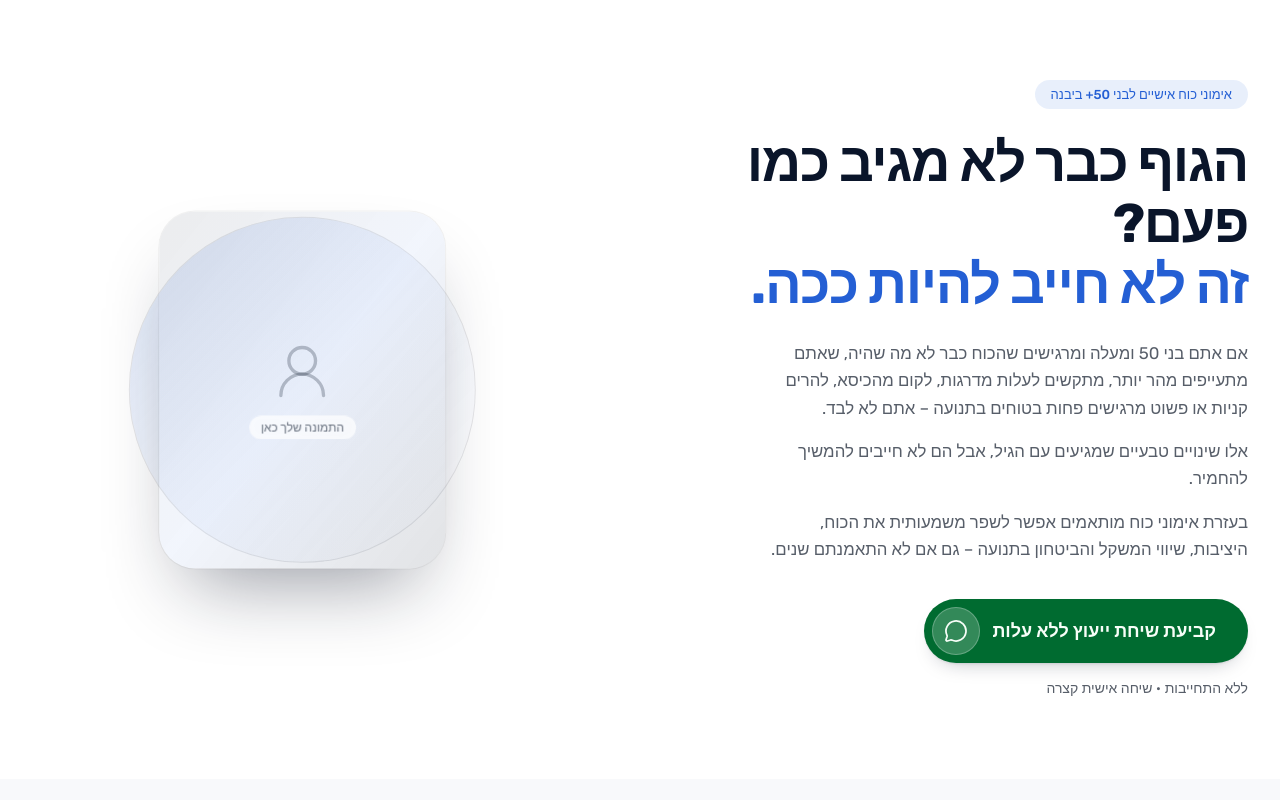
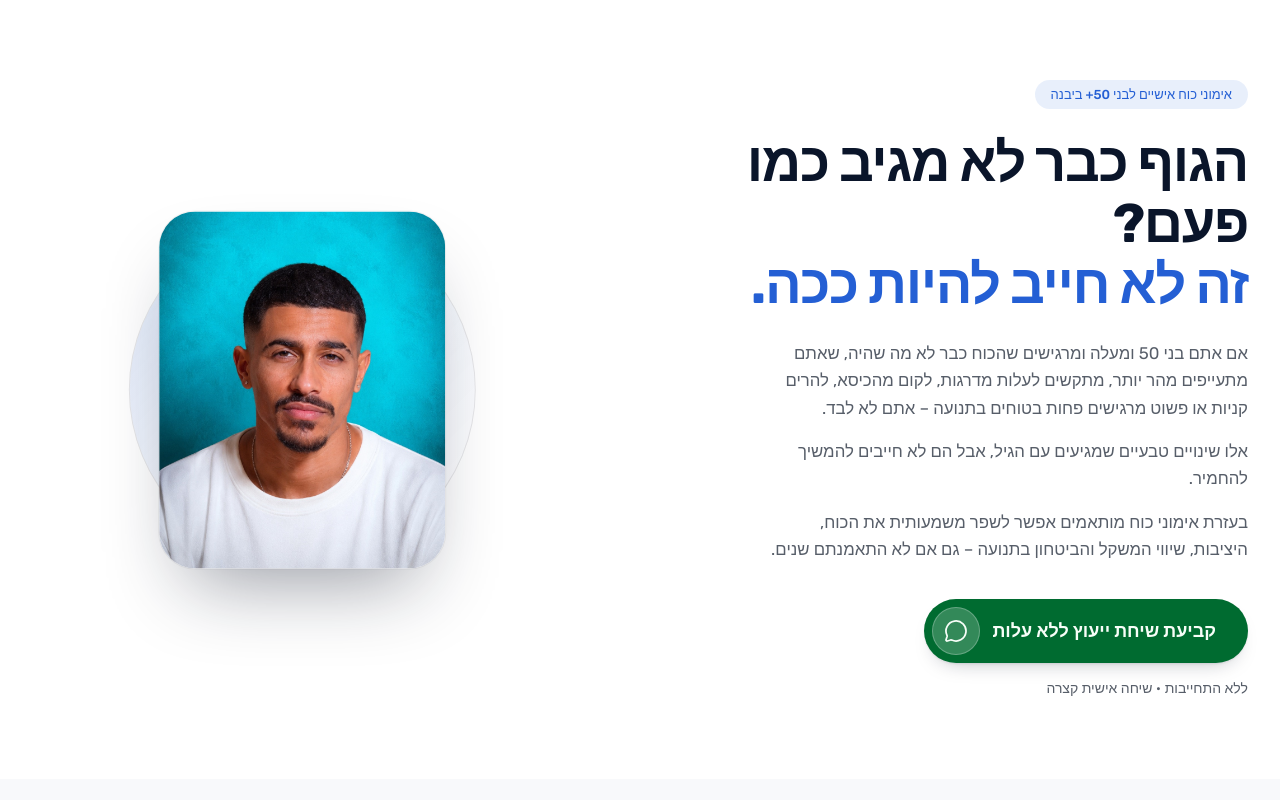
Before and after one commit to shaykapri58-ship-it/60-, a Next.js app: page / in a window 1280 px wide. Shown: the top 800 px of the page. Built offline with nearby package versions, Linux system fonts and the light colour scheme.

Commit message:
Update app

```diff
--- a/src/components/sections/hero.tsx
+++ b/src/components/sections/hero.tsx
@@ -1,6 +1,6 @@
 "use client";
 
-import { UserRound } from "lucide-react";
+import Image from "next/image";
 import { motion, useReducedMotion, type Variants } from "framer-motion";
 
 import { WhatsAppCta } from "@/components/whatsapp-cta";
@@ -104,16 +104,14 @@ export function Hero() {
             <div className="absolute left-1/2 top-1/2 size-[82%] -translate-x-1/2 -translate-y-1/2 rounded-full ring-1 ring-navy/10" />
 
             <div className="absolute left-1/2 top-1/2 aspect-[4/5] w-[68%] -translate-x-1/2 -translate-y-1/2 overflow-hidden rounded-[2.25rem] shadow-[0_16px_36px_-18px_rgba(15,23,42,0.35)] ring-1 ring-black/5 md:shadow-[0_40px_80px_-30px_rgba(15,23,42,0.45)]">
-              {/* Placeholder: swap for a real photo of the trainer, see /public/images/README.txt */}
-              <div className="flex size-full flex-col items-center justify-center gap-2 bg-gradient-to-br from-navy/8 via-brand/6 to-navy/12 sm:gap-3">
-                <UserRound
-                  className="size-10 text-navy/25 sm:size-14 lg:size-16"
-                  strokeWidth={1.25}
-                />
-                <span className="rounded-full bg-background/80 px-2.5 py-1 text-[11px] font-medium text-navy/60 backdrop-blur sm:px-3 sm:text-xs">
-                  התמונה שלך כאן
-                </span>
-              </div>
+              <Image
+                src="/images/hero-portrait.jpg"
+                alt="מאמן כוח אישי, יבנה"
+                fill
+                sizes="(min-width: 1024px) 420px, (min-width: 768px) 360px, 300px"
+                className="object-cover"
+                priority
+              />
             </div>
           </div>
         </motion.div>
--- a/src/lib/whatsapp.ts
+++ b/src/lib/whatsapp.ts
@@ -1,5 +1,4 @@
-// TODO: replace with the real business WhatsApp number (international format, no leading 0 or +).
-const WHATSAPP_NUMBER = "972501234567";
+const WHATSAPP_NUMBER = "972548053379";
 
 const WHATSAPP_MESSAGE = "היי, אשמח לקבוע שיחת ייעוץ אישית ללא עלות.";
 
```
Also changed, not shown: public/images/README.txt (deleted), public/images/hero-portrait.jpg (added).
